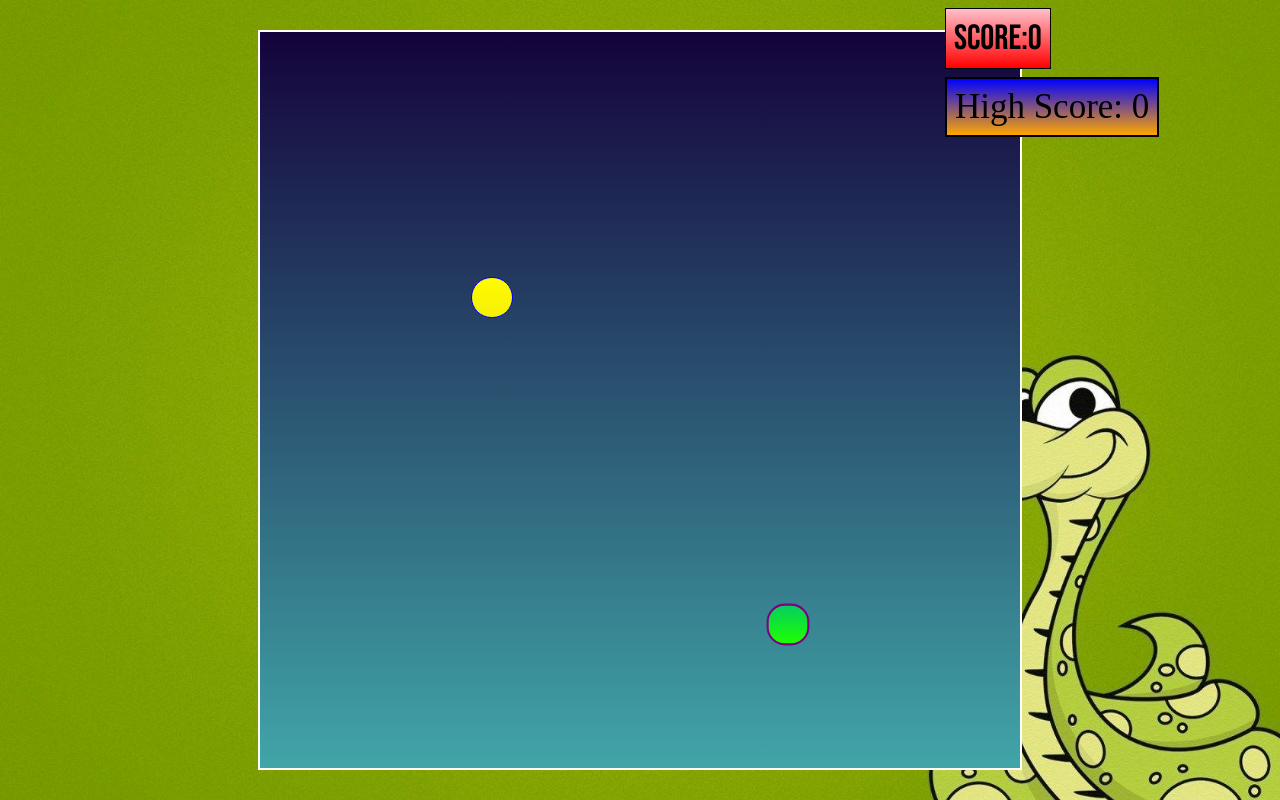
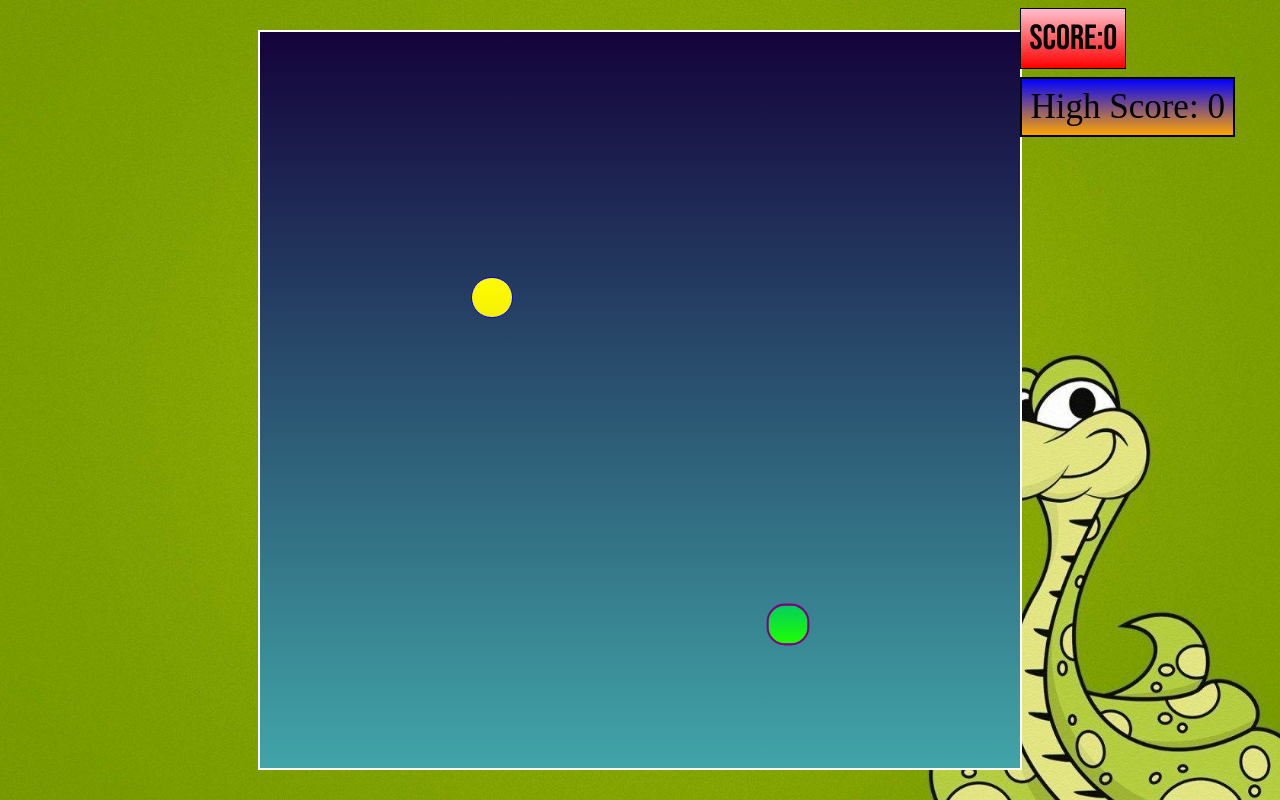
Before and after one commit to TheRitikDubey/Snake-Game, a plain HTML site: page index.html in a window 1280 px wide. Drawn offline with Linux system fonts and the light colour scheme.

Commit message:
Update style.css
FInaaly score is fixed i gueess if you didn't see any further comment on that

```diff
--- a/style.css
+++ b/style.css
@@ -41,7 +41,7 @@
  #scorebox{
      position: absolute;
      top: 8px;
-     left: 25cm;
+     left: 27cm;
      font-size: 35px;
      border: 1px solid black;
      background:linear-gradient(pink , red);
@@ -50,7 +50,7 @@
  }
  #highscore{
      position: absolute;
-     left:25cm;
+     left:27cm;
      top: 77px;
      font-size: 35px;
      border: 2px solid black;
```
